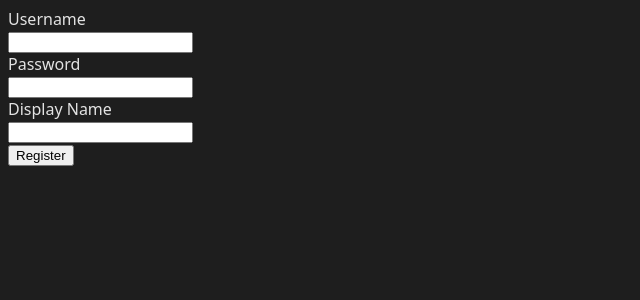
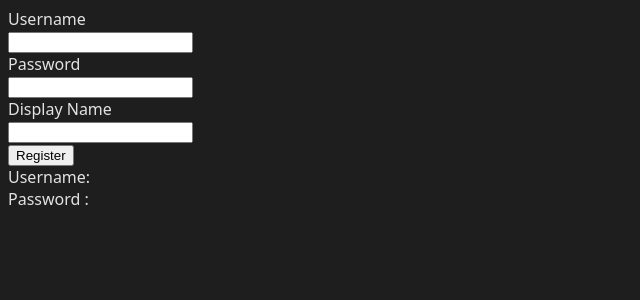
Before and after one commit to iAmNsengi/React-Tutorial, a React (Vite) app: page / in a window 1280 px wide. Shown: the top 300 px of the page, without its empty margins (0-640 px from the left). Built offline with nearby package versions, Linux system fonts and the light colour scheme.

Commit message:
feat: usestate

```diff
--- a/src/components/RegisterForm.jsx
+++ b/src/components/RegisterForm.jsx
@@ -6,6 +6,7 @@ export default function RegisterForm() {
   const [displayName, setDisplayName] = useState("");
 
   return (
+    <>
       <form>
         <div>
           <label htmlFor="username">Username</label>
@@ -39,5 +40,12 @@ export default function RegisterForm() {
           <button>Register</button>
         </div>
       </form>
+
+      <div>
+        <span>Username: {username}</span>
+        <br />
+        <span>Password : {password}</span>
+      </div>
+    </>
   );
 }
```
Lines whose indentation alone changed are shown as unchanged.
